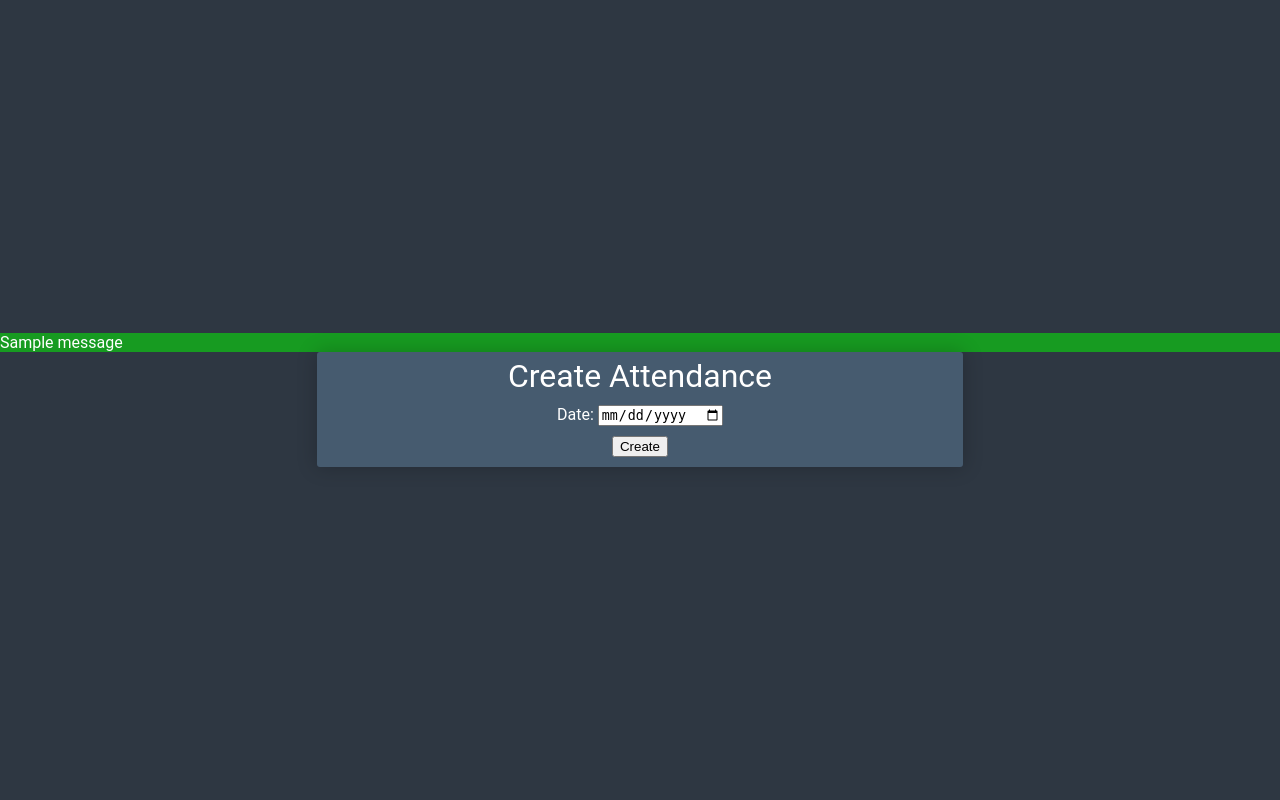
After one commit to giancarlopernudisegura/attendance, a Flask app: template app/app/templates/create.html in a window 1280 px wide. The commit adds this page. Run offline with Flask 2, Linux system fonts and the light colour scheme; the template is opened without the code that fills it: values that come from a table or form of the project are taken from there, others are empty; tables that the repository leaves empty hold one stand-in row (values such as "Sample post"); one stand-in notice (Sample message) is shown; parts of the project's set-up code (start-up, migrations or seed data) failed here and were passed over.

Commit message:
Creates Attendance Sheet

```diff
--- a/app/forms.py
+++ b/app/app/forms.py
@@ -1,3 +1,4 @@
+# made by Giancarlo Pernudi
 from flask_wtf import FlaskForm
 from wtforms import DateField, SubmitField
 from wtforms.validators import DataRequired
--- a/app/static/style.css
+++ b/app/app/static/style.css
@@ -1,7 +1,8 @@
-/* https://www.color-hex.com/color-palette/1407 */
+/* https://www.color-hex.com/color-palette/68961 */
+/* made by Giancarlo Pernudi */
 :root {
-  --main-bg-color: #36454f;
-  --main-cd-color: #708090;
+  --main-bg-color: #2e3742;
+  --main-cd-color: #465b6f;
 }
 
 html, body {
@@ -25,6 +26,24 @@ h1 {
   margin: 0;
 }
 
+table {
+  width: 100%;
+  background-color: black;
+  border-collapse: collapse;
+}
+
+table tr:nth-child(even) {
+  background-color: rgba(255, 255, 255, 0.05);
+}
+
+table td {
+  align: center;
+}
+
+.alert {
+  background-color: rgba(0, 255, 0, 0.5)
+}
+
 .content-section {
   display: block;
   text-align: center;
@@ -38,7 +57,7 @@ h1 {
 }
 
 .content-section form {
-  width: 500px;
+  width: 650px;
   margin: auto;
   text-align: center;
 }
--- /dev/null
+++ b/app/app/templates/create.html
@@ -0,0 +1,42 @@
+<!-- made by Giancarlo Pernudi -->
+<!DOCTYPE html>
+<html lang="en" dir="ltr">
+
+<head>
+  <meta charset="utf-8">
+  <title>Create Attendance</title>
+  <link rel="stylesheet" href="{{ url_for('static', filename='style.css') }}">
+</head>
+
+<body>
+  {%with messages = get_flashed_messages(with_categories=true)%}
+  {%if messages%}
+  {%for category, messge in messages%}
+  <div class="alert alert-{{category}}">
+    {{messge}}
+  </div>
+  {%endfor%}
+  {%endif%}
+  {%endwith%}
+  {%block content%}
+  <div class="content-section">
+    <form action="" method="POST">
+      {{f.hidden_tag()}}
+      <fieldset class=" create-form">
+        <div>
+          <h1>Create Attendance</h1>
+        </div>
+        <div>
+          {{f.entrydate.label(class="form-control-label")}}
+          {{f.entrydate(class="form-control")}}
+        </div>
+        <div>
+          {{f.submit(class="btn")}}
+        </div>
+      </fieldset>
+    </form>
+  </div>
+  {%endblock content%}
+</body>
+
+</html>
--- /dev/null
+++ b/app/run.py
@@ -0,0 +1,5 @@
+# made by Giancarlo Pernudi
+from app import app
+
+if (__name__ == '__main__'):
+    app.run(debug=True)
```
Also changed, not shown: app/app.py (deleted, +0 -25 lines), app/app/__init__.py (added, +10 -0 lines), app/app/models.py (added, +10 -0 lines), app/app/routes.py (added, +34 -0 lines), app/app/templates/attendance.html (renamed from app/templates/create.html, +14 -12 lines), app/templates/attendance.html (deleted, +0 -23 lines), app/app/site.db (added), 7 other files.
